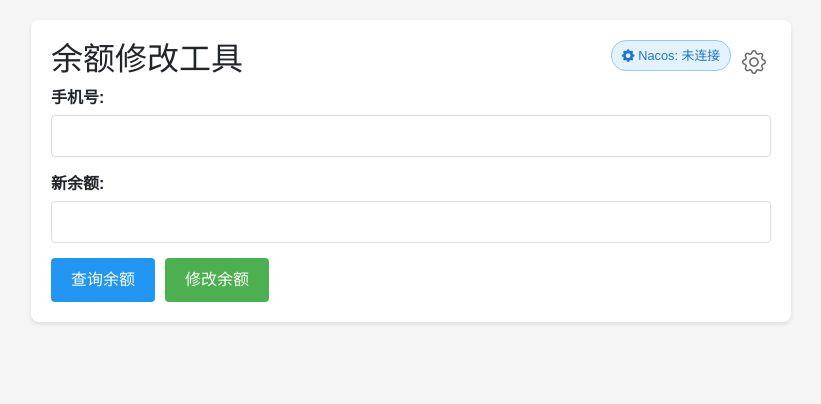
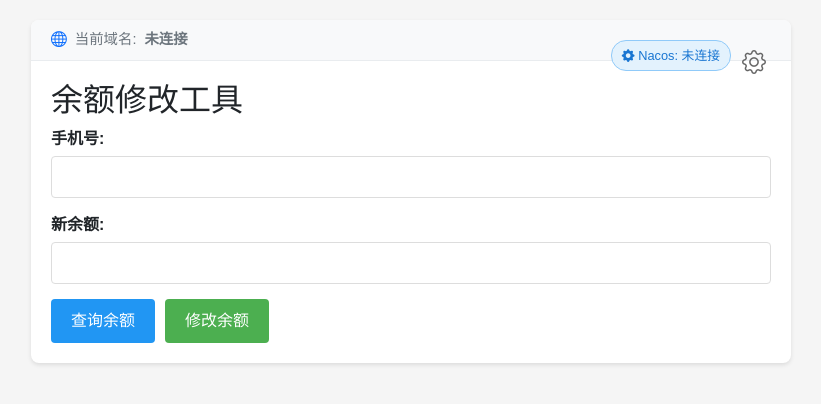
Before and after one commit to 183461750/balance-manager, a Flask app: page / in a window 1280 px wide. Shown: the top 404 px of the page, without its empty margins (229-1050 px from the left). Run offline with Flask 3, Linux system fonts and the light colour scheme; some libraries are stand-ins or nearby versions.

Commit message:
feat: 添加域名显示 - 新增轻量级域名状态栏，提升用户体验

```diff
--- a/templates/index.html
+++ b/templates/index.html
@@ -92,6 +92,26 @@
             border-color: #a5d6a7;
             color: #388e3c;
         }
+        .domain-bar {
+            background-color: #f8f9fa;
+            border-bottom: 1px solid #e9ecef;
+            padding: 8px 20px;
+            font-size: 0.9em;
+            color: #6c757d;
+            display: flex;
+            align-items: center;
+            gap: 8px;
+            margin: -20px -20px 20px -20px;
+            border-radius: 8px 8px 0 0;
+        }
+        .domain-bar i {
+            font-size: 1.1em;
+            color: #0d6efd;
+        }
+        .domain-bar .separator {
+            color: #dee2e6;
+            margin: 0 5px;
+        }
         .result {
             margin-top: 20px;
             padding: 15px;
@@ -168,6 +188,13 @@
 </head>
 <body>
     <div class="container">
+        <!-- 添加域名状态栏 -->
+        <div class="domain-bar">
+            <i class="bi bi-globe"></i>
+            <span>当前域名:</span>
+            <strong id="currentDomain">未连接</strong>
+        </div>
+
         <h2>余额修改工具</h2>
 
         <!-- 配置状态标签 -->
@@ -284,10 +311,22 @@
 
                 const badge = document.getElementById('configBadge');
                 const status = document.getElementById('configStatus');
+                const domainElement = document.getElementById('currentDomain');
 
                 badge.className = 'config-badge ' + config.type;
                 if (config.type === 'nacos') {
                     status.textContent = 'Nacos: ' + (config.data.server || '未连接');
+                    // 从server地址中提取域名
+                    if (config.data.server) {
+                        try {
+                            const url = new URL(config.data.server);
+                            domainElement.textContent = url.hostname;
+                        } catch (e) {
+                            domainElement.textContent = config.data.server;
+                        }
+                    } else {
+                        domainElement.textContent = '未连接';
+                    }
                     // 恢复Nacos表单数据
                     if (config.data.server) {
                         document.getElementById('server_addresses').value = config.data.server;
@@ -296,6 +335,7 @@
                     }
                 } else {
                     status.textContent = '环境: ' + config.data.envName;
+                    domainElement.textContent = config.data.envName;
                     // 恢复环境选择
                     const envSelect = document.getElementById('environment');
                     if (envSelect) {
```
